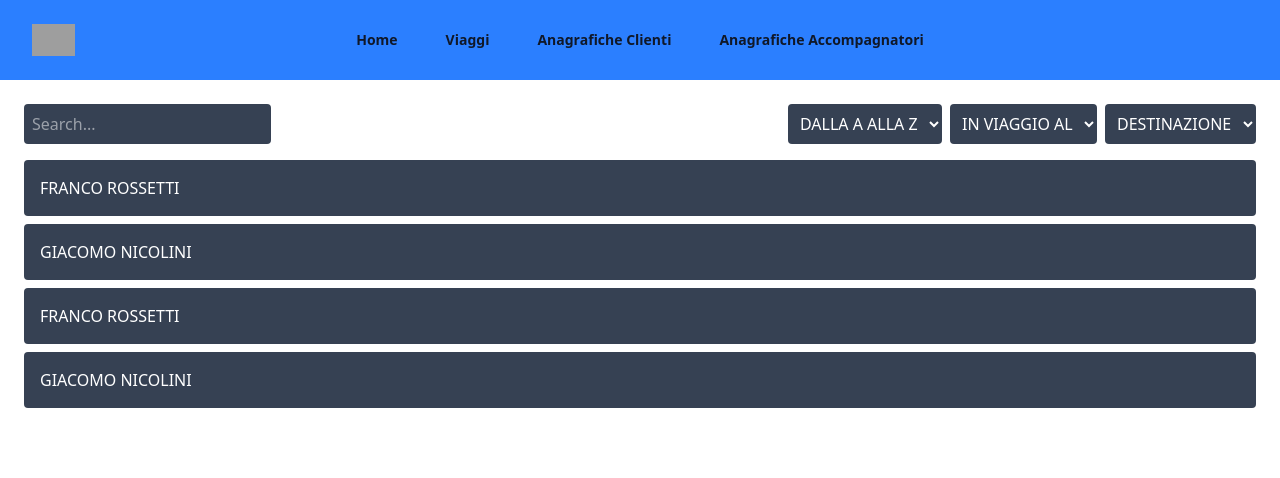
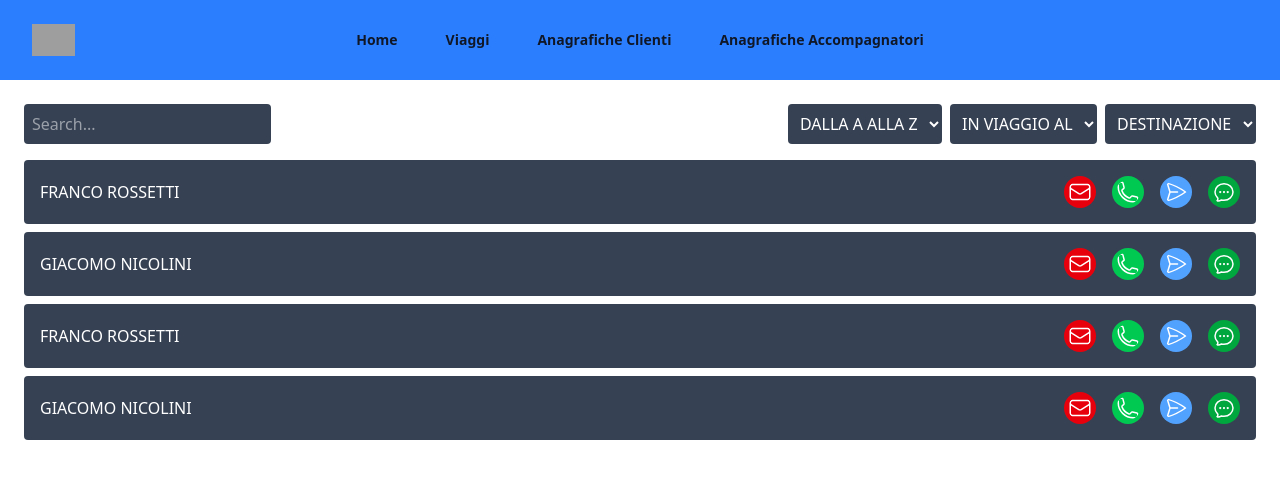
Before and after one commit to fabioferrero90/booroad-cs, a React (Vite) app: page /customers in a window 1280 px wide. Shown: the top 478 px of the page. Built offline with nearby package versions, Linux system fonts and the light colour scheme; grey boxes are pictures that could not be loaded.

Commit message:
add: Customers icons

```diff
--- a/src/pages/Customers.jsx
+++ b/src/pages/Customers.jsx
@@ -1,3 +1,4 @@
+import CustomerDetails from "./CustomerDetails";
 const contacts = [
   { name: 'FRANCO ROSSETTI' },
   { name: 'GIACOMO NICOLINI' },
@@ -31,6 +32,62 @@ const Customers = () => {
           <div key={index} className="flex items-center justify-between p-4 bg-gray-700 rounded mb-2">
             <span>{contact.name}</span>
             <div className="flex space-x-4">
+              <svg
+                xmlns="http://www.w3.org/2000/svg"
+                fill="none"
+                viewBox="0 0 24 24"
+                strokeWidth={1.5}
+                stroke="currentColor"
+                className="size-8 bg-red-600 p-1 rounded-full text-white "
+              >
+                <path
+                  strokeLinecap="round"
+                  strokeLinejoin="round"
+                  d="M21.75 6.75v10.5a2.25 2.25 0 0 1-2.25 2.25h-15a2.25 2.25 0 0 1-2.25-2.25V6.75m19.5 0A2.25 2.25 0 0 0 19.5 4.5h-15a2.25 2.25 0 0 0-2.25 2.25m19.5 0v.243a2.25 2.25 0 0 1-1.07 1.916l-7.5 4.615a2.25 2.25 0 0 1-2.36 0L3.32 8.91a2.25 2.25 0 0 1-1.07-1.916V6.75"
+                />
+              </svg>
+              <svg
+                xmlns="http://www.w3.org/2000/svg"
+                fill="none"
+                viewBox="0 0 24 24"
+                strokeWidth={1.5}
+                stroke="currentColor"
+                className="size-8 bg-green-500 p-1 rounded-full text-white"
+              >
+                <path
+                  strokeLinecap="round"
+                  strokeLinejoin="round"
+                  d="M2.25 6.75c0 8.284 6.716 15 15 15h2.25a2.25 2.25 0 0 0 2.25-2.25v-1.372c0-.516-.351-.966-.852-1.091l-4.423-1.106c-.44-.11-.902.055-1.173.417l-.97 1.293c-.282.376-.769.542-1.21.38a12.035 12.035 0 0 1-7.143-7.143c-.162-.441.004-.928.38-1.21l1.293-.97c.363-.271.527-.734.417-1.173L6.963 3.102a1.125 1.125 0 0 0-1.091-.852H4.5A2.25 2.25 0 0 0 2.25 4.5v2.25Z"
+                />
+              </svg>
+              <svg
+                xmlns="http://www.w3.org/2000/svg"
+                fill="none"
+                viewBox="0 0 24 24"
+                strokeWidth={1.5}
+                stroke="currentColor"
+                className="size-8 bg-blue-400 p-1 rounded-full text-white"
+              >
+                <path
+                  strokeLinecap="round"
+                  strokeLinejoin="round"
+                  d="M6 12 3.269 3.125A59.769 59.769 0 0 1 21.485 12 59.768 59.768 0 0 1 3.27 20.875L5.999 12Zm0 0h7.5"
+                />
+              </svg>
+              <svg
+                xmlns="http://www.w3.org/2000/svg"
+                fill="none"
+                viewBox="0 0 24 24"
+                strokeWidth={1.5}
+                stroke="currentColor"
+                className="size-8 bg-green-600 p-1 rounded-full text-white"
+              >
+                <path
+                  strokeLinecap="round"
+                  strokeLinejoin="round"
+                  d="M8.625 12a.375.375 0 1 1-.75 0 .375.375 0 0 1 .75 0Zm0 0H8.25m4.125 0a.375.375 0 1 1-.75 0 .375.375 0 0 1 .75 0Zm0 0H12m4.125 0a.375.375 0 1 1-.75 0 .375.375 0 0 1 .75 0Zm0 0h-.375M21 12c0 4.556-4.03 8.25-9 8.25a9.764 9.764 0 0 1-2.555-.337A5.972 5.972 0 0 1 5.41 20.97a5.969 5.969 0 0 1-.474-.065 4.48 4.48 0 0 0 .978-2.025c.09-.457-.133-.901-.467-1.226C3.93 16.178 3 14.189 3 12c0-4.556 4.03-8.25 9-8.25s9 3.694 9 8.25Z"
+                />
+              </svg>
             </div>
           </div>
         ))}
```
